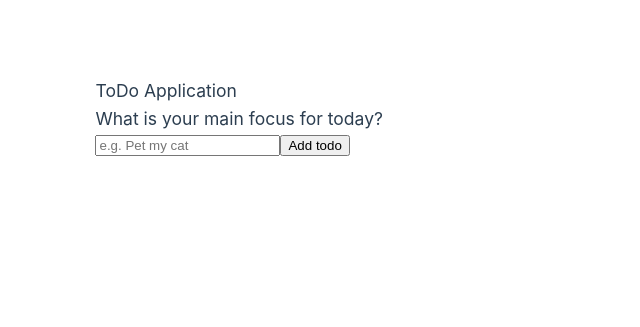
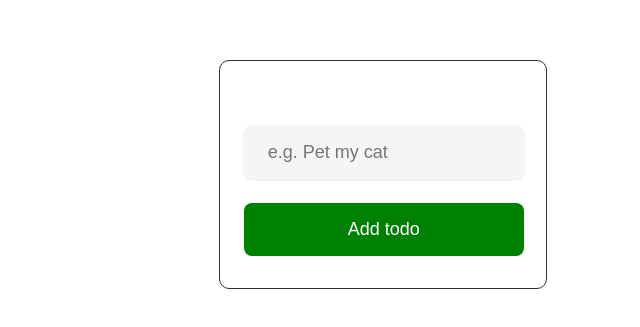
Before and after one commit to laia89/todo-app-vue, a Vue app: page / in a window 1280 px wide. Shown: the part 283-610 px from the top of the page, without its empty margins (257-897 px from the left). Built offline with nearby package versions, Linux system fonts and the light colour scheme.

Commit message:
Set styles for the todos UI

```diff
--- a/src/assets/main.css
+++ b/src/assets/main.css
@@ -1,35 +1,198 @@
 @import './base.css';
+
+* {
+  margin: 0;
+  padding: 0;
+  box-sizing: border-box;
+  font-family: 'montserrat', sans-serif;
+}
+
+body {
+  margin: 0;
+  display: flex;
+  place-items: center;
+  min-width: 320px;
+  min-height: 100vh;
+}
+
+section {
+  margin-top: 2rem;
+  margin-bottom: 2rem;
+  padding-left: 1.5rem;
+  padding-right: 1.5em;
+}
+
+button {
+  border-radius: 8px;
+  border: 1px solid transparent;
+  padding: 0.6em 1.2em;
+  font-size: 1em;
+  font-weight: 500;
+  font-family: inherit;
+  background-color: #1a1a1a;
+  cursor: pointer;
+  transition: border-color 0.25s;
+}
+button:hover {
+  border-color: #646cff;
+}
+button:focus,
+button:focus-visible {
+  outline: 4px auto -webkit-focus-ring-color;
+}
 
 #app {
   max-width: 1280px;
   margin: 0 auto;
   padding: 2rem;
-
-  font-weight: normal;
+  text-align: center;
 }
 
-a,
-.green {
-  text-decoration: none;
-  color: hsla(160, 100%, 37%, 1);
-  transition: 0.4s;
+input:not([type='radio']):not([type='checkbox']),
+button {
+  appearance: none;
+  border: none;
+  outline: none;
+  background: none;
+  cursor: initial;
 }
 
-@media (hover: hover) {
-  a:hover {
-    background-color: hsla(160, 100%, 37%, 0.2);
-  }
+h3 {
+  color: white;
+  font-size: 1rem;
+  font-weight: 400;
+  margin-bottom: 0.5rem;
 }
 
-@media (min-width: 1024px) {
-  body {
-    display: flex;
-    place-items: center;
-  }
+h4 {
+  color: white;
+  font-size: 0.875rem;
+  font-weight: 700;
+  margin-bottom: 0.5rem;
+}
 
-  #app {
-    display: grid;
-    grid-template-columns: 1fr 1fr;
-    padding: 0 2rem;
-  }
+.greeting .title {
+  display: flex;
 }
+
+.greeting .title input {
+  margin-left: 0.5rem;
+  flex: 1 1 0%;
+  min-width: 0;
+}
+
+.greeting .title,
+.greeting .title input {
+  color: white;
+  font-size: 2rem;
+  font-weight: 700;
+}
+
+.create-todo input[type='text'] {
+  display: block;
+  width: 100%;
+  font-size: 1.125rem;
+  padding: 1rem 1.5rem;
+  color: black;
+  background-color: whitesmoke;
+  border-radius: 0.5rem;
+  /* border: 1px solid var(--primary); */
+  box-shadow: var(--shadow);
+  margin-bottom: 1.5rem;
+}
+
+input[type='checkbox'] {
+  height: 25px;
+  width: 25px;
+}
+
+input:checked ~ .bubble::after {
+  width: 10px;
+  height: 10px;
+  opacity: 1;
+}
+
+.create-todo input[type='submit'] {
+  display: block;
+  width: 100%;
+  font-size: 1.125rem;
+  padding: 1rem 1.5rem;
+  color: #fff;
+  background-color: green;
+  border-radius: 0.5rem;
+  box-shadow: var(--personal-glow);
+  cursor: pointer;
+  transition: 0.2s ease-in-out;
+}
+
+.create-todo input[type='submit']:hover {
+  opacity: 0.75;
+}
+
+.todo-list .list {
+  margin: 1rem 0;
+}
+
+.todo-list .todo-item {
+  display: flex;
+  align-items: center;
+  background-color: var(--vt-c-black-soft);
+  padding: 1rem;
+  border-radius: 0.5rem;
+  box-shadow: var(--shadow);
+  margin-bottom: 1rem;
+}
+
+.todo-item label {
+  display: block;
+  margin-right: 1rem;
+  cursor: pointer;
+}
+
+.todo-item .todo-content {
+  flex: 1 1 0%;
+}
+
+.todo-item .todo-content input {
+  color: white;
+  font-size: 1.125rem;
+}
+
+.todo-item .actions {
+  display: flex;
+  align-items: center;
+}
+
+.todo-item .actions button {
+  display: block;
+  padding: 0.5rem;
+  border-radius: 0.25rem;
+  color: #fff;
+  cursor: pointer;
+  transition: 0.2s ease-in-out;
+}
+
+.todo-item .actions button:hover {
+  opacity: 0.75;
+}
+
+.todo-item .actions .edit {
+  margin-right: 0.5rem;
+  background-color: var(--primary);
+}
+
+.todo-item .actions .delete {
+  background-color: var(--danger);
+}
+
+.todo-item.done .todo-content input {
+  text-decoration: line-through;
+  color: rgba(165, 165, 165, 0.752);
+}
+
+.input-section,
+.todo-section {
+  border: 1px solid rgb(47, 47, 47);
+  border-radius: 10px;
+  margin-top: 30px;
+}
```
